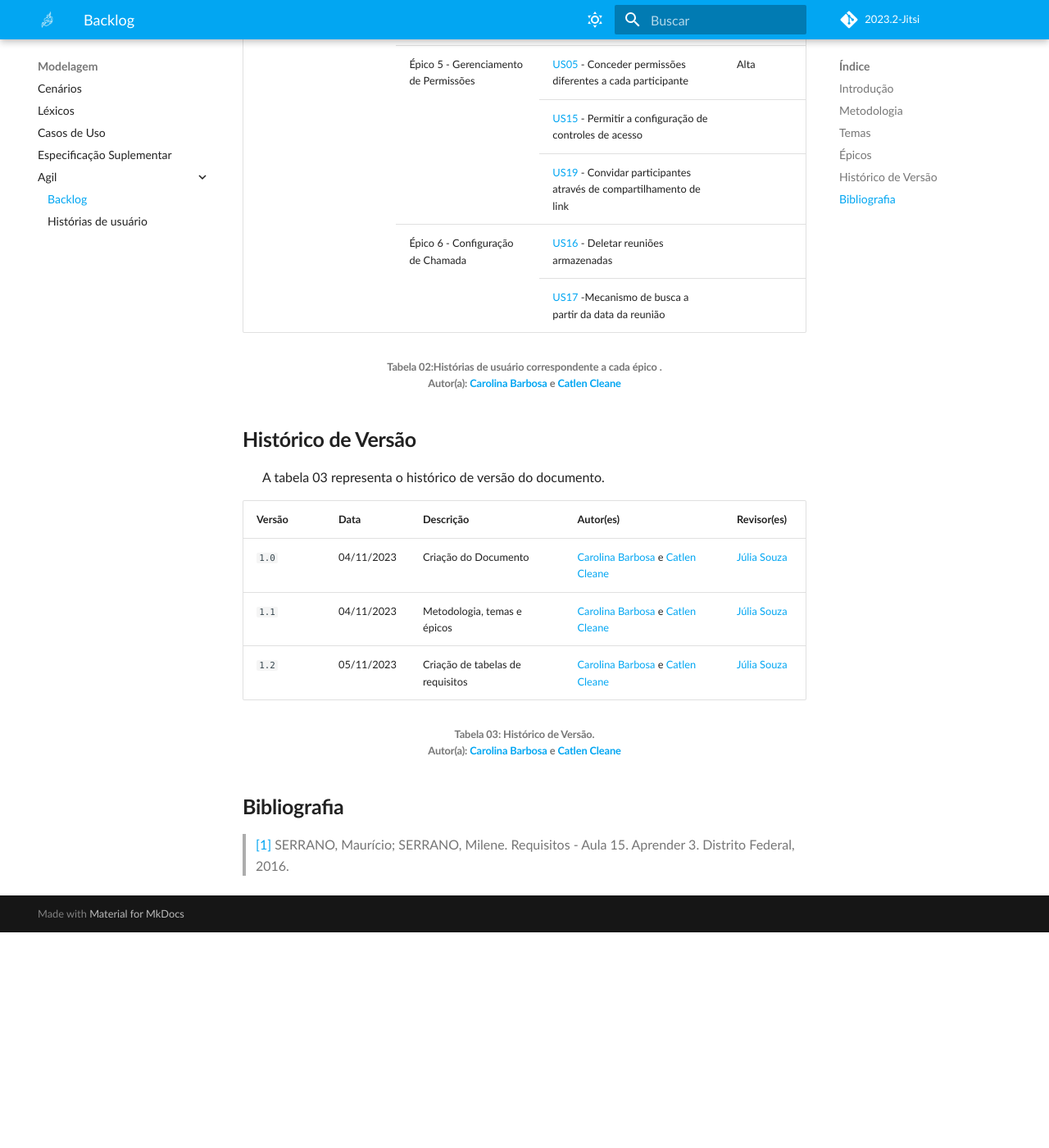
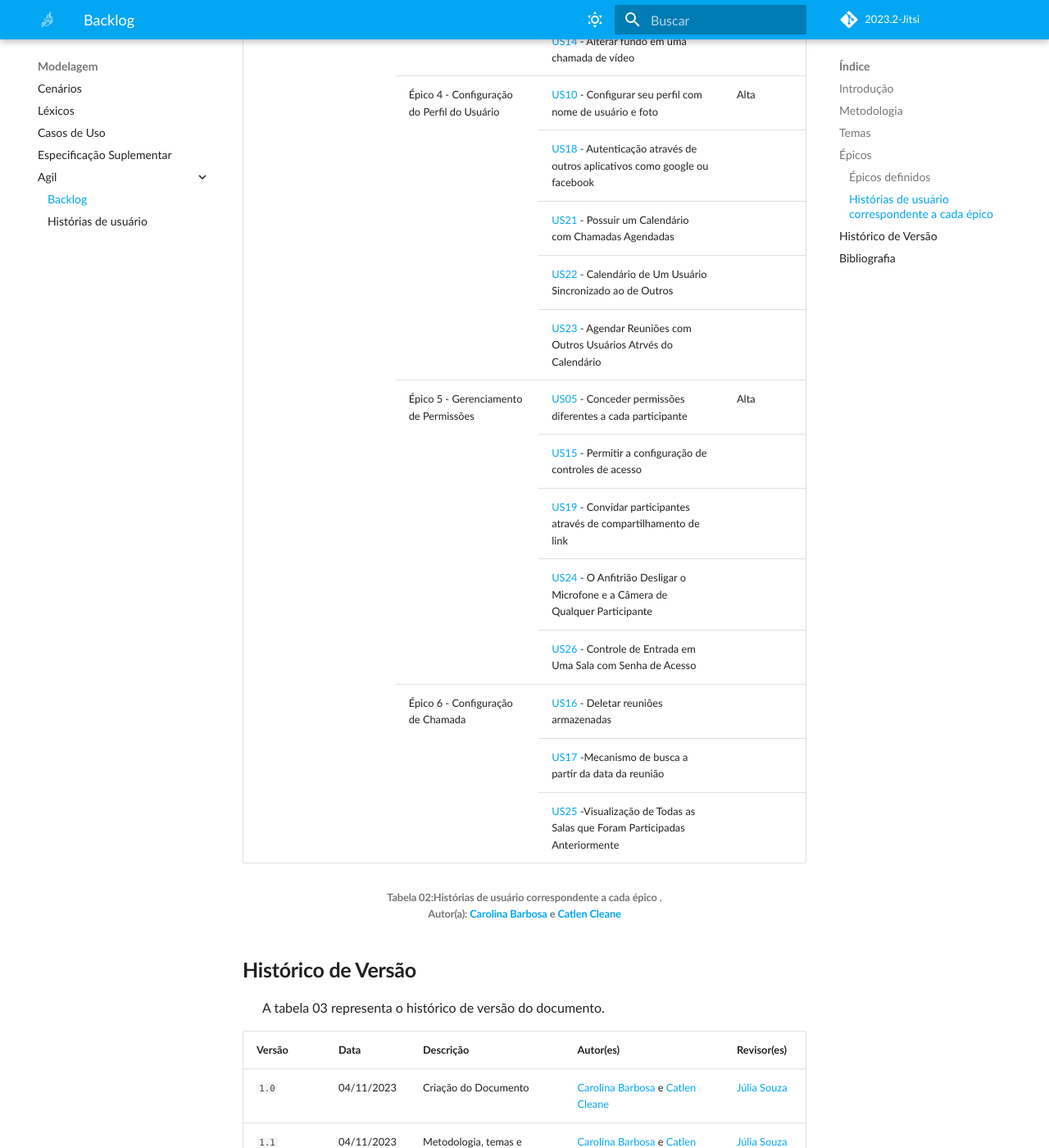
Before and after one commit to Requisitos-de-Software/2023.2-Jitsi, an MkDocs documentation site: the page built from docs/Modelagem/Agil/backlog.md, in a window 1280 px wide and 1400 px high, scrolled down 2521 px. Shown: the whole window at 82% size. Built offline with MkDocs 1.6.1 and Material for MkDocs 9.7.7, drawn with Linux system fonts in a browser that asks for light colours; some web fonts are replaced; comment, search, counter and statistics services are not loaded; before the commit the page ends 3658 px from its top, so only the background shows below that; some of the changed text lies outside the part shown.

Commit message:
atalização de requisitos no backlog

```diff
--- a/docs/Modelagem/Agil/backlog.md
+++ b/docs/Modelagem/Agil/backlog.md
@@ -28,7 +28,12 @@ seus usuários[1].
 <p align="justify">
 &emsp;&emsp;Os épicos são uma ferramenta importante para gerenciar a complexidade do desenvolvimento de software, permitindo que as equipes tenham uma compreensão clara das funcionalidades essenciais do produto e como elas se relacionam com as necessidades dos usuários.
 </p>
-&emsp;&emsp; A tabela 01 apresenta os épicos definidos.
+
+### **Épicos definidos**
+<p align="justify">
+&emsp;&emsp; A tabela 01 apresenta os épicos definidos
+</p>
+
 <center>
 <table>
   <tr>
@@ -71,6 +76,7 @@ seus usuários[1].
 
 &emsp;&emsp;Cada épico vai possuir suas histórias de usuário correspondente, o que serão especificadas e detalhadas dentro do documento de [histórias de usuário](../Agil/historias.md).
 
+### **Histórias de usuário correspondente a cada épico**
 <p align="justify">
 &emsp;&emsp; A tabela 02 apresenta as Histórias de usuário correspondente a cada épico.
 </p>
@@ -88,7 +94,7 @@ seus usuários[1].
 </thead>
 <tbody>
    <tr>
-    <td rowspan="10">Tema 1 - Funcionalidades de Comunicação e Colaboração</td>
+    <td rowspan="11">Tema 1 - Funcionalidades de Comunicação e Colaboração</td>
     <td rowspan="6">Épico 1 - Chamada de Vídeo e Áudio</td>
     <td><a href="../Agil/historias.md#us01---gravação-de-chamadas"> US01 </a> - Gravar chamadas de vídeo</td>
     <td>Alta</td>
@@ -114,7 +120,7 @@ seus usuários[1].
     <td> </td>
     </tr>
   <tr>
-  <td rowspan="4">Épico 2 - Compartilhamento de Conteúdo</td>
+  <td rowspan="5">Épico 2 - Compartilhamento de Conteúdo</td>
   <td><a href="../Agil/historias.md#us02---compartilhamento-de-tela"> US02 </a> - Compartilhar minha tela</td>
     <td>Alta</td>
   </tr>
@@ -125,12 +131,15 @@ seus usuários[1].
   <td><a href="../Agil/historias.md#us11---compartilhar-emojis-pré-definidos-durante-as-chamadas"> US11 </a> - Compartilhar emojis pré-definidos durante as chamadas</td>
     <td></td>
   </tr>
-  <td><a href="../Agil/historias.md#us13---utilização-de-quadro-de-anotação-durante-a-chamada"> US13 </a> - Utilização de quadro de anotação durante a chamada</td>
+  <td><a href="../Agil/historias.md#us13---utilização-de-quadro-de-anotação-durante-a-chamada"> US13 </a> - Envio de Mensagem de Texto</td>
     <td></td>
   </tr>
   <tr>
+   <td><a href="../Agil/historias.md#us20---envio-de-mensagem-de-texto"> US20 </a> - Utilização de quadro de anotação durante a chamada</td>
+    <td></td>
+  </tr>
   <tr>
-    <td rowspan="9">Tema 2 - Personalização e Configuração</td>
+    <td rowspan="15">Tema 2 - Personalização e Configuração</td>
     <td rowspan="2">Épico 3 - Personalização da Interface</td>
     <td><a href="../Agil/historias.md#us07---modo-claro-ou-escuro"> US07 </a> - Modo Claro ou Escuro</td>
     <td>Alta</td>
@@ -139,15 +148,24 @@ seus usuários[1].
     <td> </td>
   </tr>
   <tr>
-  <td rowspan="2">Épico 4 - Configuração do Perfil do Usuário</td>
+  <td rowspan="5">Épico 4 - Configuração do Perfil do Usuário</td>
     <td><a href="../Agil/historias.md#us10---configurar-perfil"> US10 </a> - Configurar seu perfil com nome de usuário e foto</td>
     <td>Alta</td>
   </tr>
   <td><a href="../Agil/historias.md#us18---autenticação-através-de-outros-aplicativos-como-google-ou-facebook"> US18 </a> - Autenticação através de outros aplicativos como google ou facebook</td>
     <td> </td>
   </tr>
+   <td><a href="../Agil/historias.md#us21---possuir-um-calendário-com-chamadas-agendadas"> US21 </a> - Possuir um Calendário com Chamadas Agendadas</td>
+    <td> </td>
+  </tr>
+   <td><a href="../Agil/historias.md#us22---calendário-de-um-usuário-sincronizado-ao-de-outros"> US22 </a> - Calendário de Um Usuário Sincronizado ao de Outros</td>
+    <td> </td>
+  </tr>
+  <td><a href="../Agil/historias.md#us23---agendar-reuniões-com-outros-usuários-atrvés-do-calendário"> US23 </a> - Agendar Reuniões com Outros Usuários Atrvés do Calendário</td>
+    <td> </td>
+  </tr>
   <tr>
- <td rowspan="3">Épico 5 - Gerenciamento de Permissões</td>
+ <td rowspan="5">Épico 5 - Gerenciamento de Permissões</td>
     <td><a href="../Agil/historias.md#us05---conceder-permissões-personalizadas"> US05 </a> - Conceder permissões diferentes a cada participante</td>
     <td>Alta</td>
   </tr>
@@ -157,12 +175,21 @@ seus usuários[1].
   <td><a href="../Agil/historias.md#us19---convidar-participantes-através-de-compartilhamento-de-link"> US19 </a> - Convidar participantes através de compartilhamento de link</td>
     <td> </td>
   </tr>
-   <td rowspan="2">Épico 6 - Configuração de Chamada</td>
+  <td><a href="../Agil/historias.md#us24---o-anfitrião-desligar-o-microfone-e-a-câmera-de-qualquer-participante"> US24 </a> - O Anfitrião Desligar o Microfone e a Câmera de Qualquer Participante</td>
+    <td> </td>
+  </tr>
+  <td><a href="../Agil/historias.md#us26---controle-de-entrada-em-uma-sala-com-senha-de-acesso"> US26 </a> - Controle de Entrada em Uma Sala com Senha de Acesso</td>
+    <td> </td>
+  </tr>
+   <td rowspan="3">Épico 6 - Configuração de Chamada</td>
    <td><a href="../Agil/historias.md#us16---deletar-reuniões-armazenadas"> US16 </a> - Deletar reuniões armazenadas</td>
     <td> </td>
     </tr>
   <tr>
   <td><a href="../Agil/historias.md#us17---mecanismo-de-busca-a-partir-da-data-da-reunião"> US17 </a> -Mecanismo de busca a partir da data da reunião</td>
+    <td> </td>
+    </tr>
+    <td><a href="../Agil/historias.md#us25---visualização-de-todas-as-salas-que-foram-participadas-anteriormente"> US25 </a> -Visualização de Todas as Salas que Foram Participadas Anteriormente</td>
     <td> </td>
     </tr>
   <tr>
@@ -183,6 +210,8 @@ seus usuários[1].
 | `1.0`  | 04/11/2023 | Criação do Documento | [Carolina Barbosa](https://github.com/CarolinaBarb) e [Catlen Cleane](https://github.com/catlenc) |  [Júlia Souza](https://github.com/JuliaSSouza) |
 |`1.1`| 04/11/2023| Metodologia, temas e épicos| [Carolina Barbosa](https://github.com/CarolinaBarb) e [Catlen Cleane](https://github.com/catlenc) |  [Júlia Souza](https://github.com/JuliaSSouza) |
 |`1.2` |05/11/2023| Criação de tabelas de requisitos| [Carolina Barbosa](https://github.com/CarolinaBarb) e [Catlen Cleane](https://github.com/catlenc) |  [Júlia Souza](https://github.com/JuliaSSouza) |
+|`1.3` |06/11/2023| Atualização de requisitos| [Carolina Barbosa](https://github.com/CarolinaBarb) e [Catlen Cleane](https://github.com/catlenc) |  [Júlia Souza](https://github.com/JuliaSSouza) |
+
 <p align="justify">
 <h6 align="center"> Tabela 03: Histórico de Versão.
 <br> Autor(a): <a href="https://github.com/CarolinaBarb">Carolina Barbosa</a> e <a href="https://github.com/catlenc">Catlen Cleane</a></h6>
```
